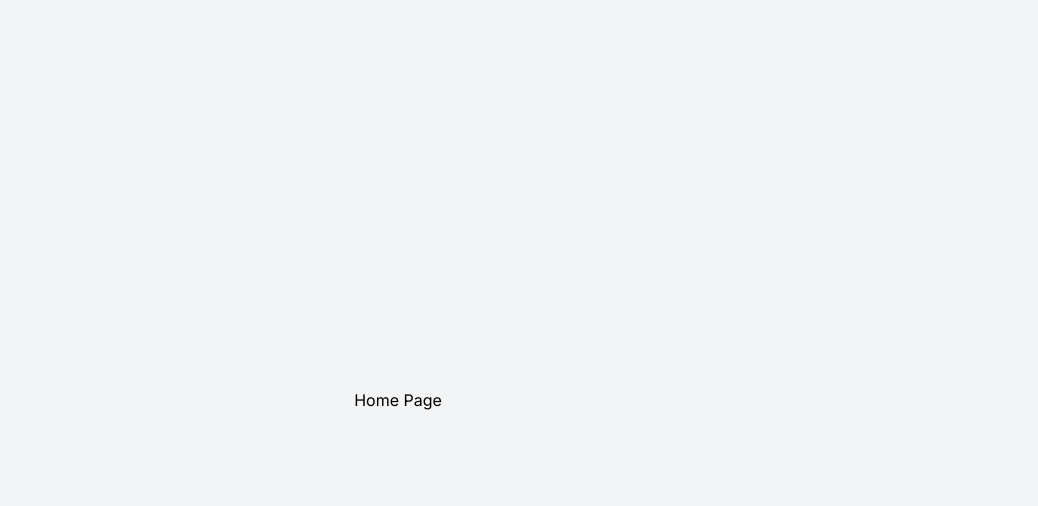
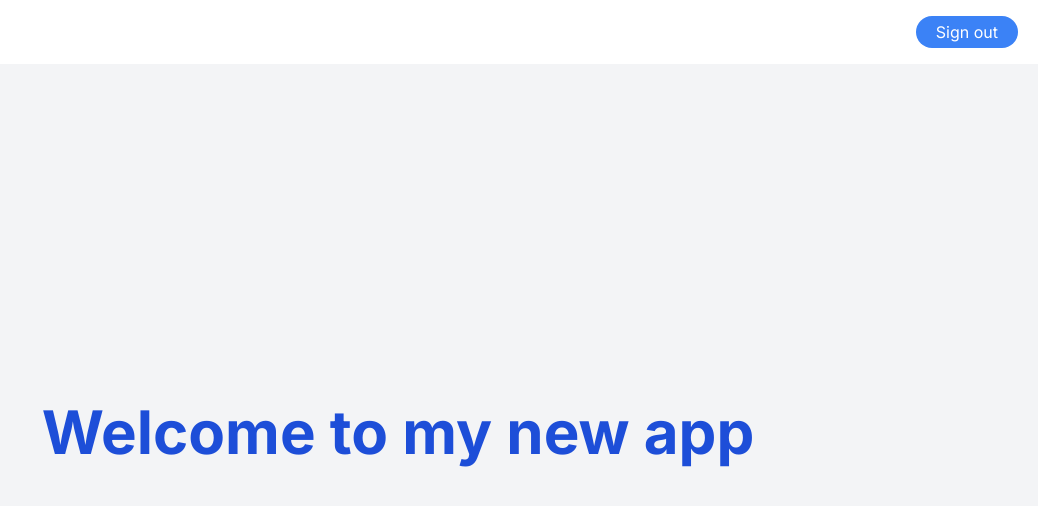
Before and after one commit to tarunapanwar/authentication-with--google, a Next.js app: page / in a window 1280 px wide. Shown: the top 506 px of the page, without its empty margins (242-1280 px from the left). Built offline with nearby package versions, Linux system fonts and the light colour scheme.

Commit message:
major changes

```diff
--- a/package.json
+++ b/package.json
@@ -3,11 +3,15 @@
   "version": "0.1.0",
   "private": true,
   "dependencies": {
+    "@types/bcryptjs": "^2.4.6",
+    "@types/jsonwebtoken": "^9.0.6",
+    "@types/next-auth": "^3.15.0",
     "axios": "^1.6.8",
     "bcryptjs": "^2.4.3",
     "jsonwebtoken": "^9.0.2",
     "mongoose": "^8.3.3",
     "next": "^14.2.3",
+    "next-auth": "^4.24.7",
     "next-router-mock": "^0.9.13",
     "nodemailer": "^6.9.13",
     "react": "^18.3.1",
--- a/src/Interfaces/auth.ts
+++ b/src/Interfaces/auth.ts
@@ -18,3 +18,9 @@ export interface IApiResponse {
     success: boolean,
     result?: any
 }
+
+export interface IAuthContextType {
+    user: string | null;
+    signIn: (user: string) => void;
+    signOut: () => void;
+}
--- /dev/null
+++ b/src/app/api/auth/[...nextauth]/route.ts
@@ -0,0 +1,54 @@
+import { connect } from '../../../../dbConfig/dbConfig';
+import NextAuth from 'next-auth';
+import GoogleProvider from 'next-auth/providers/google';
+import User from '../../../../models/userModels';
+
+connect();
+
+const handler = NextAuth({
+  providers: [
+    GoogleProvider({
+        clientId: process.env.GOOGLE_ID!,
+        clientSecret: process.env.GOOGLE_SECRET!,
+    })
+],
+session: {
+    strategy: 'jwt',
+    // maxAge: 100000, // 30 seconds
+},
+callbacks: {
+    async signIn({ user, account, profile, email, credentials }) {
+      try{
+        const isExistingUser = await User.findOne({ email: user.email });
+        if(!isExistingUser){
+          const newUser = new User({
+            fullname: user.name,
+            email: user.email,
+            username: user.email?.split('@')[0],
+            authId: profile?.sub,
+            provider: "google"
+          });
+          await newUser.save();
+        }
+      }
+      catch(err){
+        console.log(err ?? 'something went wrong');
+      }
+      return true;
+    },
+    async redirect({ url, baseUrl }) {
+      return baseUrl;
+    },
+    async session({ session, token }) {
+      return session;
+    },
+    async jwt({ token, user }) {
+      if (user) {
+        token.id = user.id;
+      }
+      return token;
+    },
+  }
+})
+
+export { handler as GET, handler as POST }
--- a/src/app/api/users/login/route.ts
+++ b/src/app/api/users/login/route.ts
@@ -42,6 +42,7 @@ export const POST = async(request: NextRequest) => {
         return response;
     }
     catch(err: any){
+        console.log(err?.message);
         return NextResponse.json({error: err?.message}, {status: 500})
     }
 }
--- a/src/app/api/users/signup/route.ts
+++ b/src/app/api/users/signup/route.ts
@@ -23,9 +23,9 @@ export const POST = async(request: NextRequest) => {
             fullname,
             email,
             username,
-            password: hashedPassword
+            password: hashedPassword,
+            provider: "local"
         })
-
         const saveUser = await newUser.save();
 
         if(saveUser){
--- a/src/app/layout.tsx
+++ b/src/app/layout.tsx
@@ -1,5 +1,7 @@
 import type { Metadata } from "next";
 import { Inter } from "next/font/google";
+// import { SessionProvider } from 'next-auth/react';
+import { AuthProvider } from '../context/AuthContext';
 import "./globals.css";
 
 const inter = Inter({ subsets: ["latin"] });
@@ -9,14 +11,12 @@ export const metadata: Metadata = {
   description: "Generated by create next app",
 };
 
-export default function RootLayout({
-  children,
-}: Readonly<{
-  children: React.ReactNode;
-}>) {
+export default function RootLayout({ children }: { children: React.ReactNode }) {
   return (
     <html lang="en">
-      <body className={inter.className}>{children}</body>
+      <body className={inter.className}>
+        <AuthProvider>{children}</AuthProvider>
+      </body>
     </html>
   );
 }
--- a/src/app/page.tsx
+++ b/src/app/page.tsx
@@ -6,72 +6,17 @@ export default function Home() {
   const [showDialog, setShowDialog] = React.useState<{type: 'login' | undefined, params?: any, onDismiss?: (v: any) => void}>();
 
   return (
-    <>
-      <div className="h-screen flex items-center justify-center bg-gray-100">
-        Home Page
+    <div className="h-screen">
+      <div style={{height: '8%'}} className="flex item-center justify-end px-5">
+        <button
+          className="my-4 bg-blue-500 text-white cursor-pointer w-50 py-1 px-5 rounded-full mt-4"
+          type="submit"
+          onClick={() => {}}
+        >Sign out</button>
       </div>
-      {/* {showDialog?.type === 'login' && <Login />} */}
-    </>
+      <div style={{height: '92%'}} className="flex items-center justify-center bg-gray-100 text-blue-700 font-bold text-6xl">
+        Welcome to my new app
+      </div>
+    </div>
   );
 }
-
-// const Login = () => {
-//   const [isSignin, setSignin] = React.useState(true);
-
-//   return(
-//     <div className="flex items-center justify-center">
-//       <div className='w-400 p-10 shadow-lg rounded-lg'>
-//         <div className="flex flex-col justify-center items-center pb-10">
-//           <div className="flex items-center rounded-full w-60 bg-gray-300">
-//             <div onClick={(e) => setSignin(true)} className={`cursor-pointer text-center p-2 w-1/2 ${isSignin ? 'bg-blue-700 text-white rounded-full' : ''}`}>Sign in</div>
-//             <div onClick={(e) => setSignin(false)} className={`cursor-pointer text-center p-2 w-1/2 ${!isSignin ? 'bg-blue-700 text-white rounded-full' : ''}`}>Sign up</div>
-//           </div>
-//         </div>
-//         {isSignin ? (
-//           <>
-//             <form className='flex flex-col items-center'>
-//               <input className="my-4 px-2 pb-1 border-b border-gray-300 w-full" type="text" name="name" placeholder="Name" required />
-//               <input className="my-4 px-2 pb-1 border-b border-gray-300 w-full" type="email" name="email" placeholder="Email" required />
-//               <div className="my-4 w-full flex justify-between pl-4 pr-4">
-//                 <label className="inline-flex items-center">
-//                   <input type="checkbox" className="form-checkbox text-blue-600 h-3 w-3" />
-//                   <span className=" text-xs ml-2 text-gray-700">Remember me</span>
-//                 </label>
-//                 <div className="flex items-center">
-//                   <div className="text-xs text-blue-700">Forgot password</div>
-//                 </div>
-//               </div>
-//               <button className="my-4 bg-blue-500 text-white cursor-pointer w-24 py-1 px-5 rounded-full mt-4" type="submit">Sign in</button>
-//             </form>
-//             <div className="flex flex-col items-center justify-between pt-4">
-//               <div className="text-xs">New User?<b>Register</b></div>
-//               <hr className="border-t w-80 border-gray-300 my-5" />
-//               <div className="flex justify-center items center">
-//                 <div className="text-center p-2 border border-gray-300 text-blue-500 m-2 mt-0 rounded-full w-10 h-10 transition duration-300 ease-in-out transform hover:bg-gray-100 hover:border-gray-400 hover:text-blue-600">G</div>
-//                 <div className="text-center p-2 border border-gray-300 text-blue-500 m-2 mt-0 rounded-full w-10 h-10 transition duration-300 ease-in-out transform hover:bg-gray-100 hover:border-gray-400 hover:text-blue-600">L</div>
-//                 <div className="text-center p-2 border border-gray-300 text-blue-500 m-2 mt-0 rounded-full w-10 h-10 transition duration-300 ease-in-out transform hover:bg-gray-100 hover:border-gray-400 hover:text-blue-600">T</div>
-//               </div>
-//             </div>
-//           </>
-//         ) : (
-//           <>
-//             <form className='flex flex-col items-center'>
-//               <input className="my-4 px-2 pb-1 border-b border-gray-300 w-full" type="text" name="fullName" placeholder="Full Name" required />
-//               <input className="my-4 px-2 pb-1 border-b border-gray-300 w-full" type="email" name="email" placeholder="Email" required />
-//               <input className="my-4 px-2 pb-1 border-b border-gray-300 w-full" type="text" name="username" placeholder="Username" required />
-//               <input className="my-4 px-2 pb-1 border-b border-gray-300 w-full" type="password" name="password" placeholder="Password" required />
-//               <input className="my-4 px-2 pb-1 border-b border-gray-300 w-full" type="password" name="password" placeholder="Password" required />
-//               <div className="my-4 w-full pl-4 pr-4">
-//                 <label className="inline-flex items-center">
-//                   <input type="checkbox" className="form-checkbox text-blue-600 h-3 w-3" />
-//                   <span className=" text-xs ml-2 text-gray-700">I agree to the <b>terms and conditions</b></span>
-//                 </label>
-//               </div>
-//               <button className="my-4 bg-blue-500 text-white cursor-pointer w-50 py-1 px-5 rounded-full mt-4" type="submit">Sign up</button>
-//             </form>
-//           </>
-//         )}
-//       </div>
-//     </div>
-//   )
-// }
--- /dev/null
+++ b/src/context/AuthContext.tsx
@@ -0,0 +1,23 @@
+'use client';
+import { IAuthContextType } from "@/Interfaces/auth";
+import { ReactNode, createContext, useContext, useState } from "react";
+
+const AuthContext = createContext<IAuthContextType | undefined>(undefined);
+
+export const AuthProvider = ({children}: {children: ReactNode}) => {
+    const [user, setUser] = useState<string | null>(null);
+
+    const signIn = (user: string) => setUser(user);
+    const signOut = () => setUser(null);
+
+    return(
+        <AuthContext.Provider value={{user, signIn, signOut}}>{children}</AuthContext.Provider>
+    )
+}
+
+export const useAuth = () => {
+    const context = useContext(AuthContext);
+    if(!context)
+        throw new Error("useAuth must be used within a AuthProvider");
+    return context;
+}
--- a/src/middleware.ts
+++ b/src/middleware.ts
@@ -3,7 +3,7 @@ import { NextRequest, NextResponse } from 'next/server';
 export const middleware = (request: NextRequest) => {
     const path = request?.nextUrl?.pathname;
     const isPublicPath = path === '/login';
-    const token = request.cookies.get('token')?.value || '';
+    const token = request.cookies.get('token')?.value || request.cookies.get('next-auth.session-token')?.value || '';
 
     if(isPublicPath && token)
         return NextResponse.redirect(new URL('/', request.nextUrl));
--- a/src/models/userModels.ts
+++ b/src/models/userModels.ts
@@ -16,8 +16,16 @@ const userSchema = new mongoose.Schema({
         unique: true
     },
     password: {
+        type: String
+    },
+    authId: {
         type: String,
-        required: [true, "enter password"]
+        unique: true
+    },
+    provider: {
+        type: String,
+        enum: ["local", "google"],
+        default: "local"
     },
     isVarified: {
         type: Boolean,
@@ -33,6 +41,14 @@ const userSchema = new mongoose.Schema({
     verifyTokenExpiry: Date
 })
 
+// Pre-save hook to handle password requirement based on authId
+// userSchema.pre("save", function (next) {
+//     console.log(this.password, this.authId);
+//     if(!this.password && !this.authId)
+//         next(new Error('Password is required if authId is not provided'));
+//     else next();
+// })
+
 const User = mongoose.models.users || mongoose.model("users", userSchema);
 
 export default User;
```
Also changed, not shown: src/app/login/page.tsx (+6 -9 lines), 1 other file (tests, documents, lock files or other folders).
